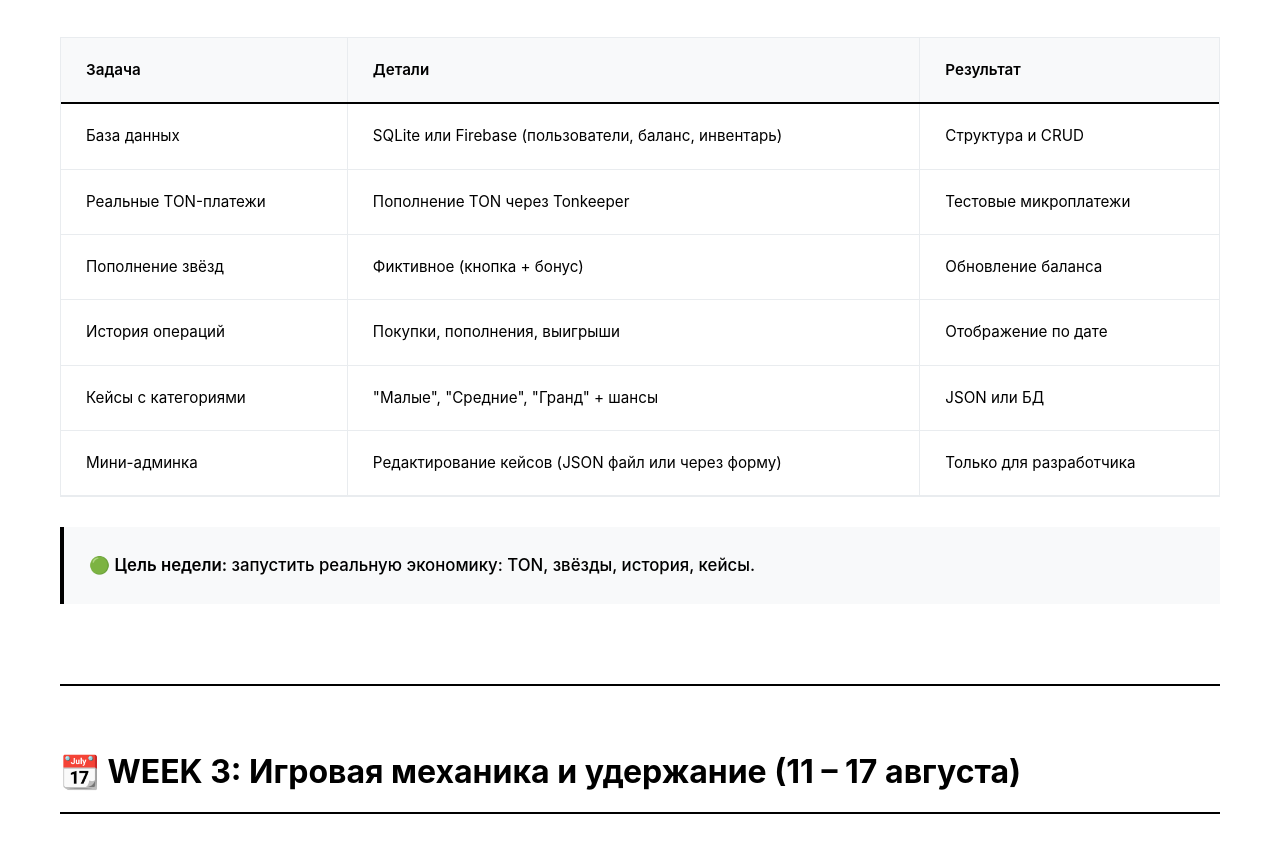
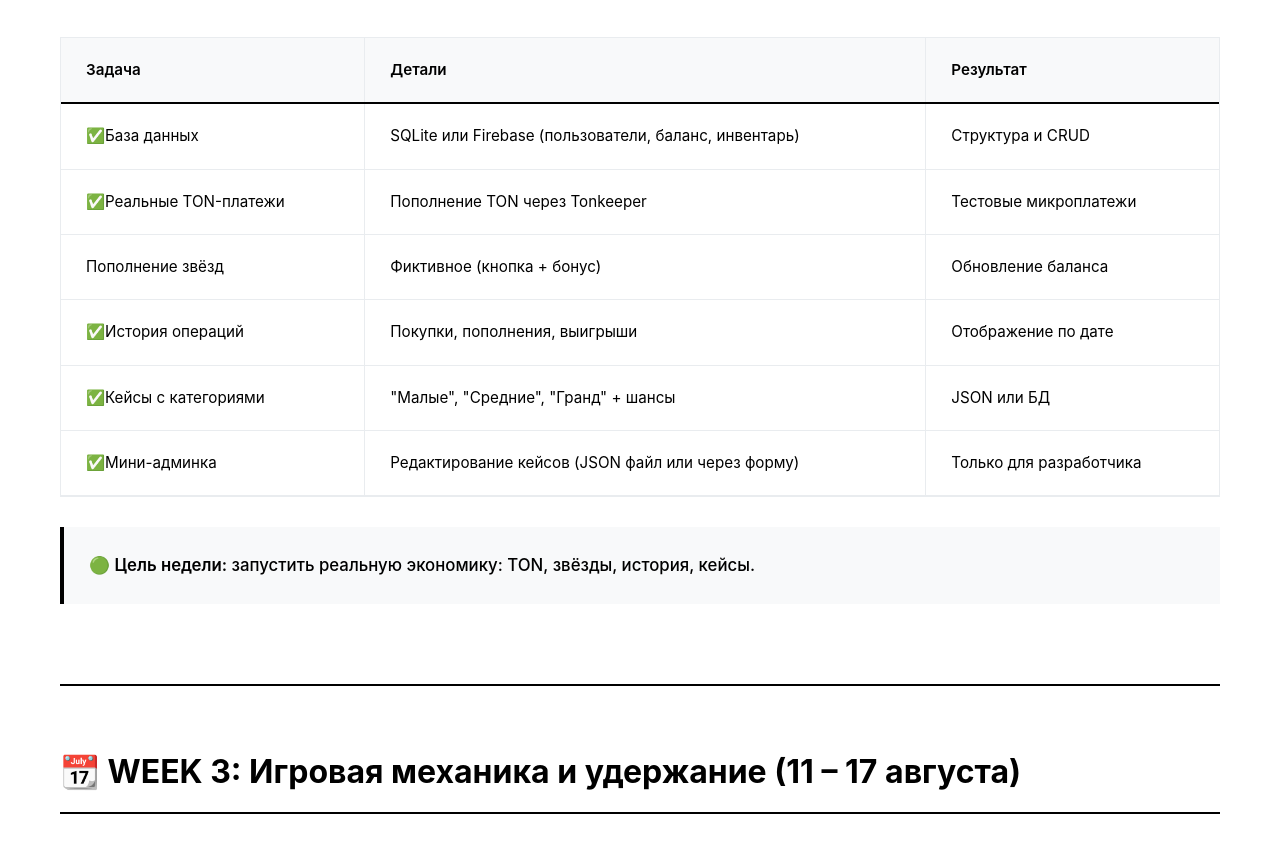
Before and after one commit to RAVEN850972/crazy_gift, a plain HTML site: page index.html in a window 1280 px wide. Shown: the part 1809-2661 px from the top of the page. Drawn offline with Linux system fonts and the light colour scheme.

Commit message:
Update index.html

```diff
--- a/index.html
+++ b/index.html
@@ -342,12 +342,12 @@
             </thead>
             <tbody>
               <tr>
-                <td>База данных</td>
+                <td>✅База данных</td>
                 <td>SQLite или Firebase (пользователи, баланс, инвентарь)</td>
                 <td>Структура и CRUD</td>
               </tr>
               <tr>
-                <td>Реальные TON-платежи</td>
+                <td>✅Реальные TON-платежи</td>
                 <td>Пополнение TON через Tonkeeper</td>
                 <td>Тестовые микроплатежи</td>
               </tr>
@@ -357,17 +357,17 @@
                 <td>Обновление баланса</td>
               </tr>
               <tr>
-                <td>История операций</td>
+                <td>✅История операций</td>
                 <td>Покупки, пополнения, выигрыши</td>
                 <td>Отображение по дате</td>
               </tr>
               <tr>
-                <td>Кейсы с категориями</td>
+                <td>✅Кейсы с категориями</td>
                 <td>"Малые", "Средние", "Гранд" + шансы</td>
                 <td>JSON или БД</td>
               </tr>
               <tr>
-                <td>Мини-админка</td>
+                <td>✅Мини-админка</td>
                 <td>Редактирование кейсов (JSON файл или через форму)</td>
                 <td>Только для разработчика</td>
               </tr>
```
